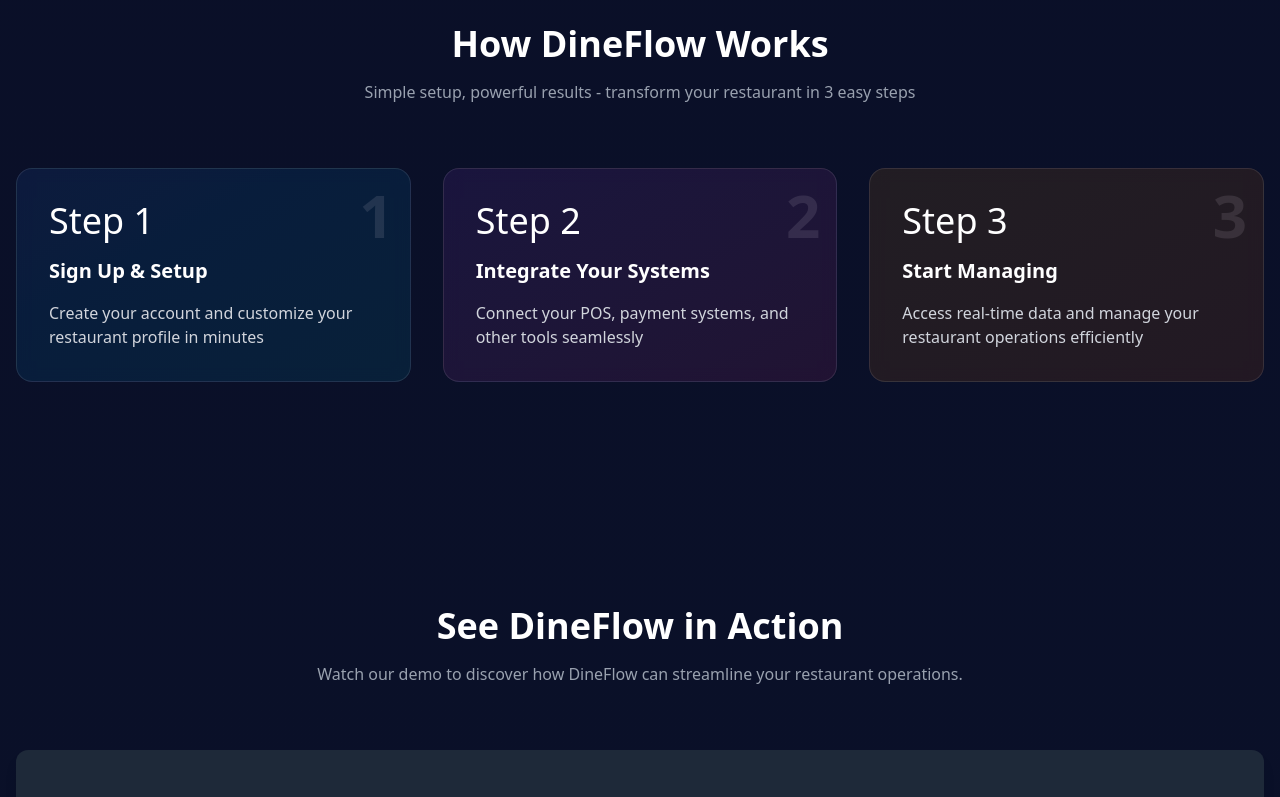
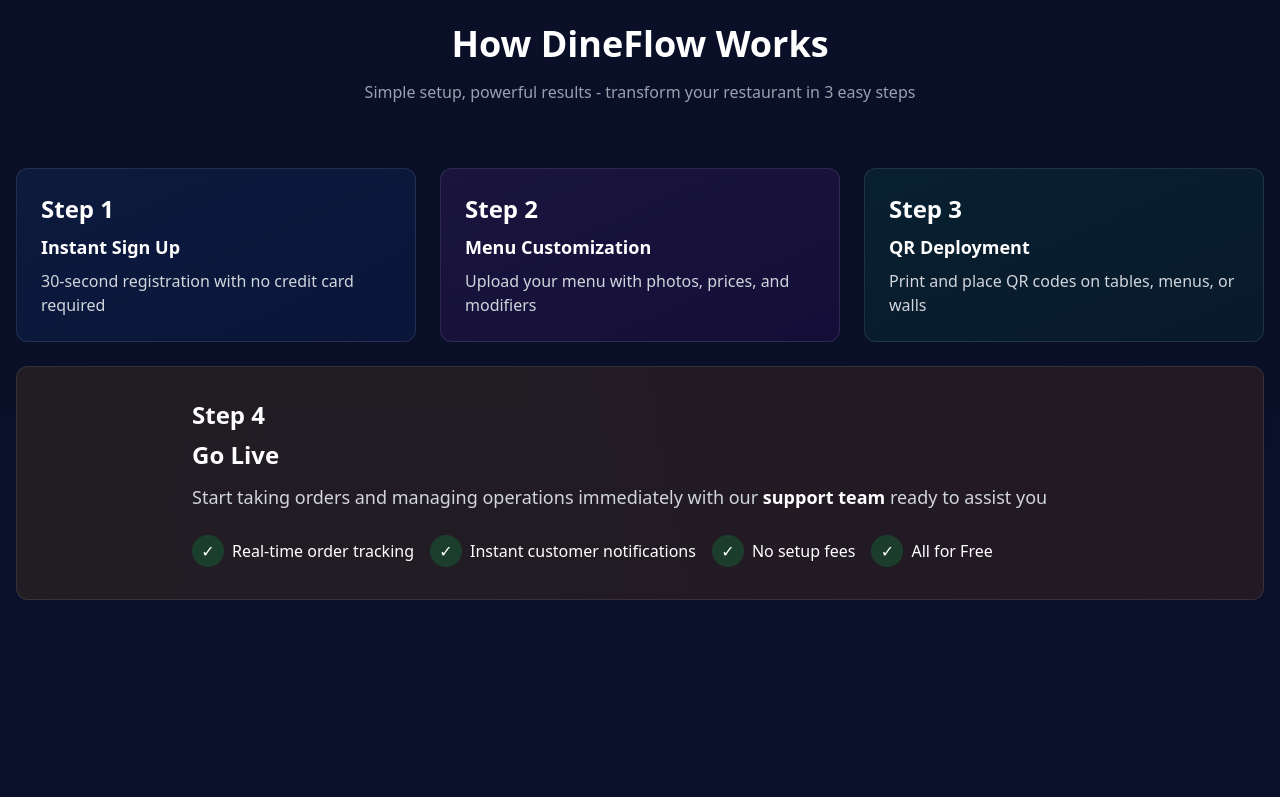
Before and after one commit to Spacecraft134/SmartOrderApp, a React (Vite) app in the folder frontend/: page / in a window 1280 px wide. Shown: the part 1680-2477 px from the top of the page. Built offline with nearby package versions, Linux system fonts and the light colour scheme.

Commit message:
finished the How DineFlow Works in the launch page

```diff
--- a/frontend/src/Router/ResturantAppRouter.jsx
+++ b/frontend/src/Router/ResturantAppRouter.jsx
@@ -13,6 +13,7 @@ import { LaunchPage } from "../pages/LaunchPage";
 import LoginPage from "../pages/LoginPage";
 import SignUpPage from "../pages/SignUpPage";
 import { ThankYou } from "../pages/CustomerViews/ThankyouPage";
+
 export default function ResturantAppRouter() {
   return (
     <BrowserRouter>
--- a/frontend/src/pages/LaunchPage.jsx
+++ b/frontend/src/pages/LaunchPage.jsx
@@ -210,7 +210,7 @@ export const LaunchPage = () => {
                         </div>
                       </div>
                       <div className="space-y-3">
-                        {[1, 2, 3, 4].map((item) => (
+                        {[1, 2, 3].map((item) => (
                           <motion.div
                             key={item}
                             className="flex items-center justify-between p-4 bg-gradient-to-r from-gray-800/40 to-gray-800/20 rounded-xl border border-white/5"
@@ -366,48 +366,79 @@ export const LaunchPage = () => {
             </p>
           </motion.div>
 
-          <div className="grid grid-cols-1 md:grid-cols-3 gap-8">
+          <div className="grid grid-cols-1 md:grid-cols-3 gap-6">
             {[
               {
                 step: "1",
-                title: "Sign Up & Setup",
+                title: "Instant Sign Up",
                 description:
-                  "Create your account and customize your restaurant profile in minutes",
-                color: "from-blue-500/10 to-cyan-500/10",
+                  "30-second registration with no credit card required",
+
+                color: "from-blue-500/10 to-blue-700/10",
               },
               {
                 step: "2",
-                title: "Integrate Your Systems",
+                title: "Menu Customization",
                 description:
-                  "Connect your POS, payment systems, and other tools seamlessly",
-                color: "from-purple-500/10 to-pink-500/10",
+                  "Upload your menu with photos, prices, and modifiers",
+
+                color: "from-purple-500/10 to-purple-700/10",
               },
               {
                 step: "3",
-                title: "Start Managing",
+                title: "QR Deployment",
                 description:
-                  "Access real-time data and manage your restaurant operations efficiently",
-                color: "from-amber-500/10 to-orange-500/10",
+                  "Print and place QR codes on tables, menus, or walls",
+                color: "from-emerald-500/10 to-emerald-700/10",
               },
             ].map((step, index) => (
-              <motion.div
+              <div
                 key={index}
-                className={`bg-gradient-to-br ${step.color} backdrop-blur-sm rounded-2xl p-8 border border-white/10 relative overflow-hidden`}
-                initial={{ opacity: 0, y: 30 }}
-                whileInView={{ opacity: 1, y: 0 }}
-                viewport={{ once: true }}
-                transition={{ duration: 0.5, delay: index * 0.2 }}
+                className={`bg-gradient-to-br ${step.color} rounded-xl p-6 border border-white/10`}
               >
-                <div className="absolute top-4 right-4 text-6xl font-bold text-white/10">
-                  {step.step}
+                <div className="text-2xl font-bold mb-2">Step {step.step}</div>
+                <h3 className="text-lg font-semibold mb-2">{step.title}</h3>
+                <p className="text-gray-300">{step.description}</p>
+              </div>
+            ))}
+            <div className="md:col-span-3 bg-gradient-to-r from-amber-500/10 to-orange-500/10 rounded-xl p-8 border border-white/10">
+              <div className="max-w-4xl mx-auto">
+                <div className="text-2xl font-bold mb-2">Step 4</div>
+                <h3 className="text-2xl font-semibold mb-3">Go Live</h3>
+                <p className="text-gray-300 text-lg">
+                  Start taking orders and managing operations immediately with
+                  our
+                  <span className="font-bold text-white"> support team </span>
+                  ready to assist you
+                </p>
+                <div className="mt-6 flex flex-wrap gap-4">
+                  <div className="flex items-center">
+                    <div className="w-8 h-8 bg-green-500/20 rounded-full flex items-center justify-center mr-2">
+                      ✓
+                    </div>
+                    <span>Real-time order tracking</span>
+                  </div>
+                  <div className="flex items-center">
+                    <div className="w-8 h-8 bg-green-500/20 rounded-full flex items-center justify-center mr-2">
+                      ✓
+                    </div>
+                    <span>Instant customer notifications</span>
+                  </div>
+                  <div className="flex items-center">
+                    <div className="w-8 h-8 bg-green-500/20 rounded-full flex items-center justify-center mr-2">
+                      ✓
+                    </div>
+                    <span>No setup fees</span>
+                  </div>
+                  <div className="flex items-center">
+                    <div className="w-8 h-8 bg-green-500/20 rounded-full flex items-center justify-center mr-2">
+                      ✓
+                    </div>
+                    <span>All for Free</span>
+                  </div>
                 </div>
-                <div className="relative z-10">
-                  <div className="text-4xl mb-4">Step {step.step}</div>
-                  <h3 className="text-xl font-bold mb-4">{step.title}</h3>
-                  <p className="text-gray-300">{step.description}</p>
-                </div>
-              </motion.div>
-            ))}
+              </div>
+            </div>
           </div>
         </div>
       </section>
```
